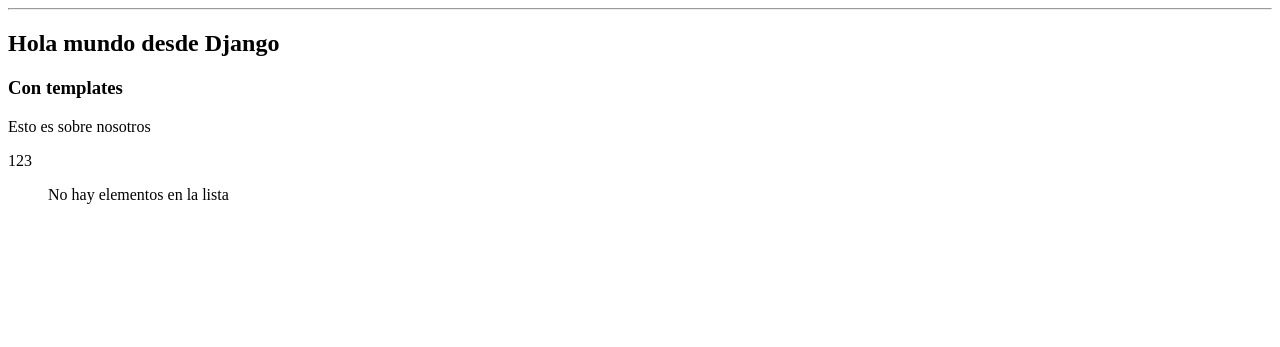
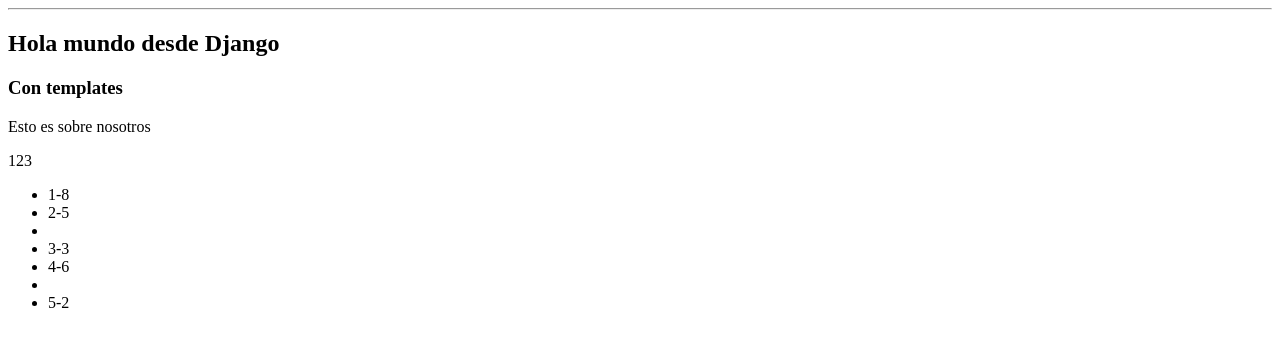
Before and after one commit to CristhianBravo865/Modelos-Django-03, a Django app: page / in a window 1280 px wide. Shown: the part 26-373 px from the top of the page. Run offline with Django 5.2, Linux system fonts and the light colour scheme.

Commit message:
Prueba con forloop.counter|divisibleby - Salta 1 item cada 2 items

```diff
--- a/inicio/views.py
+++ b/inicio/views.py
@@ -5,7 +5,7 @@ def myHomeView(request, *args, **kwargs):
     myContext = {
         'myText': 'Esto es sobre nosotros',
         'myNumber': 123,
-        'myList': [],
+        'myList': [8,5,3,6,2],
     }
     return render(request, 'home.html', myContext) #Contexto
 def anotherView(request):
--- a/templates/home.html
+++ b/templates/home.html
@@ -11,6 +11,9 @@
     <ul>
         {% for item in myList %}
             <li>{{forloop.counter}}-{{ item }}</li>
+            {%if forloop.counter|divisibleby:"2" %}
+                <li></li>
+            {% endif %}
         {%empty%}
             <p> No hay elementos en la lista</p>
         {% endfor %}
```
